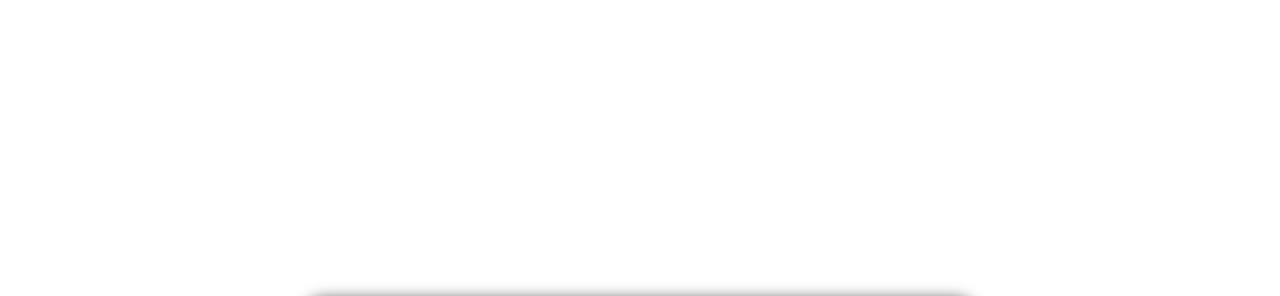
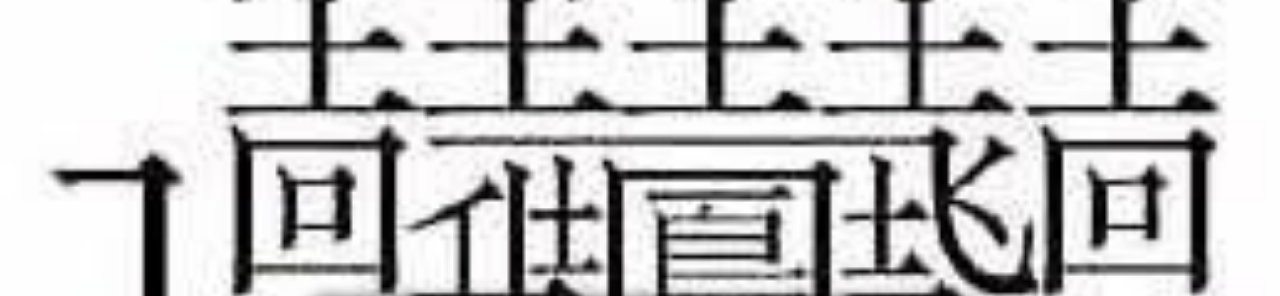
Before and after one commit to 123NoMoreiBoss123/No-iBoss_I-Hate-iBoss, a plain HTML site: page index.html in a window 1280 px wide. Shown: the top 296 px of the page. Drawn offline with Linux system fonts and the light colour scheme.

Commit message:
Update index.html

```diff
--- a/index.html
+++ b/index.html
@@ -14,7 +14,7 @@
     }
 
     .background {
-      background: url('background.jpeg') no-repeat center center fixed;
+      background: url('backround.jpeg') no-repeat center center fixed;
       background-size: cover;
       height: 100%;
       display: flex;
```
